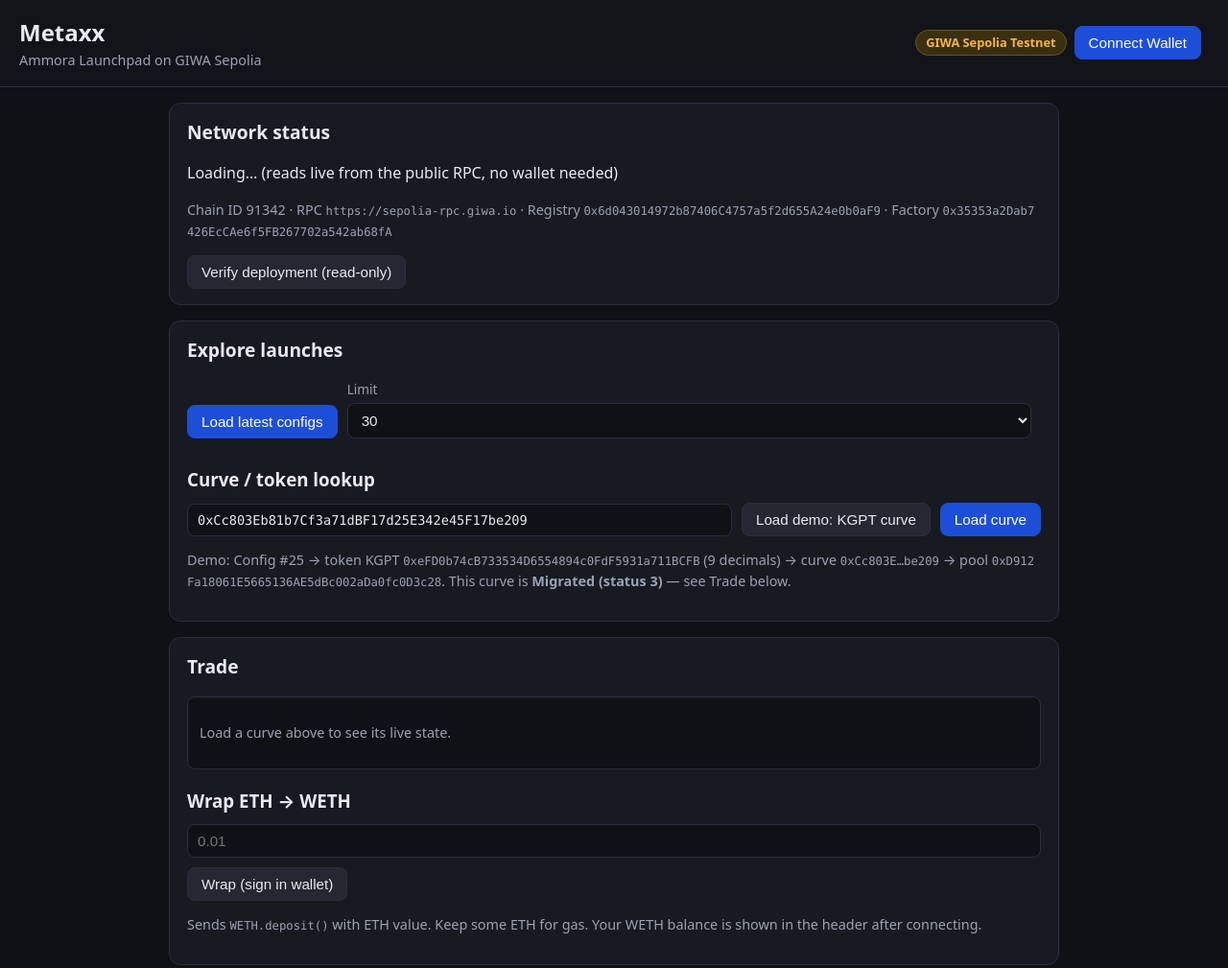
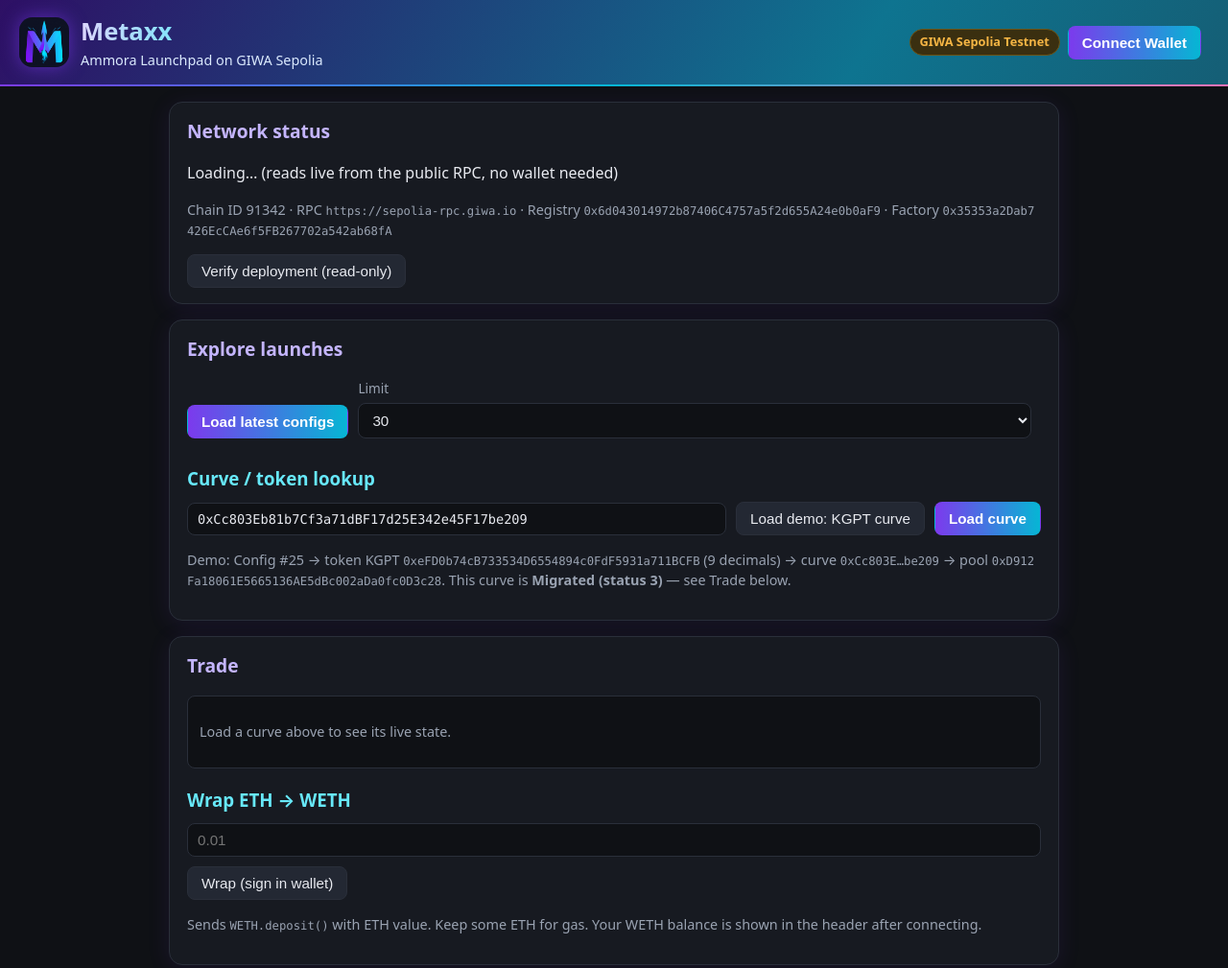
Before and after one commit to bolankt14/metaxx, a plain HTML site: page index.html in a window 1280 px wide. Shown: the top 1009 px of the page at 96% size. Drawn offline with Linux system fonts and the light colour scheme.

Commit message:
Metaxx logo + colorful theme

```diff
--- a/index.html
+++ b/index.html
@@ -4,6 +4,7 @@
 <meta charset="utf-8">
 <meta name="viewport" content="width=device-width, initial-scale=1">
 <title>Metaxx — Ammora Launchpad on GIWA Sepolia</title>
+<link rel="icon" type="image/webp" href="./metaxx-logo.webp">
 <link rel="stylesheet" href="./styles.css">
 <script type="importmap">
 {
@@ -17,8 +18,11 @@
 <body>
 <header class="topbar">
   <div class="brand">
-    <h1>Metaxx</h1>
-    <p class="sub">Ammora Launchpad on GIWA Sepolia</p>
+    <img src="./metaxx-logo.webp" class="logo" alt="Metaxx logo">
+    <div>
+      <h1>Metaxx</h1>
+      <p class="sub">Ammora Launchpad on GIWA Sepolia</p>
+    </div>
   </div>
   <div class="wallet-box">
     <span class="badge testnet">GIWA Sepolia Testnet</span>
--- a/styles.css
+++ b/styles.css
@@ -1,27 +1,40 @@
 :root { --bg:#0f1115; --card:#171a21; --line:#2a2f3a; --text:#e8eaf0; --muted:#9aa3b2;
-  --accent:#6ea8fe; --good:#4cc38a; --warn:#f5b544; --bad:#f26d6d; }
+  --accent:#a78bfa; --accent2:#22d3ee; --good:#4cc38a; --warn:#f5b544; --bad:#f26d6d;
+  --grad:linear-gradient(90deg,#7c3aed,#06b6d4); }
 * { box-sizing:border-box; }
-body { margin:0; background:var(--bg); color:var(--text); font-family:system-ui,-apple-system,"Segoe UI",Roboto,sans-serif; line-height:1.5; }
+body { margin:0; color:var(--text); font-family:system-ui,-apple-system,"Segoe UI",Roboto,sans-serif; line-height:1.5;
+  background:
+    radial-gradient(700px 300px at 15% -5%, rgba(124,58,237,.28), transparent 60%),
+    radial-gradient(700px 300px at 85% -5%, rgba(6,182,212,.22), transparent 60%),
+    var(--bg); }
 .topbar { display:flex; flex-wrap:wrap; gap:12px; align-items:center; justify-content:space-between;
-  padding:16px 20px; border-bottom:1px solid var(--line); background:#12141a; position:sticky; top:0; z-index:10; }
-.brand h1 { margin:0; font-size:1.5rem; }
-.brand .sub { margin:0; color:var(--muted); font-size:.9rem; }
+  padding:14px 20px; border-bottom:2px solid transparent;
+  border-image:linear-gradient(90deg,#7c3aed,#06b6d4,#f472b6) 1;
+  background:linear-gradient(120deg,#2e1065,#0e7490 70%,#155e75); position:sticky; top:0; z-index:10; }
+.brand { display:flex; align-items:center; gap:12px; }
+.brand .logo { width:52px; height:52px; border-radius:14px; box-shadow:0 0 18px rgba(124,58,237,.55); }
+.brand h1 { margin:0; font-size:1.6rem; background:linear-gradient(90deg,#ddd6fe,#67e8f9,#fbcfe8);
+  -webkit-background-clip:text; background-clip:text; color:transparent; }
+.brand .sub { margin:0; color:#dbeafe; font-size:.9rem; }
 .wallet-box { display:flex; flex-wrap:wrap; gap:8px; align-items:center; }
 .badge { display:inline-block; padding:3px 10px; border-radius:999px; font-size:.8rem; font-weight:600; }
 .badge.testnet { background:#3a2f10; color:var(--warn); border:1px solid #6b5518; }
 main { max-width:960px; margin:0 auto; padding:16px; }
-.card { background:var(--card); border:1px solid var(--line); border-radius:12px; padding:16px 18px; margin-bottom:16px; }
-.card h2 { margin-top:0; font-size:1.2rem; }
-.card h3 { margin-bottom:6px; }
+.card { background:var(--card); border:1px solid var(--line); border-radius:14px; padding:16px 18px; margin-bottom:16px;
+  box-shadow:0 4px 24px rgba(124,58,237,.10); }
+.card h2 { margin-top:0; font-size:1.2rem; color:#c4b5fd; }
+.card h3 { margin-bottom:6px; color:#67e8f9; }
 .muted { color:var(--muted); font-size:.9rem; }
 .mono { font-family:ui-monospace,SFMono-Regular,Menlo,monospace; font-size:.85em; word-break:break-all; }
 .btn { background:#232833; color:var(--text); border:1px solid var(--line); border-radius:8px;
   padding:8px 14px; cursor:pointer; font-size:.95rem; }
 .btn:hover { border-color:var(--accent); }
-.btn.primary { background:#1d4ed8; border-color:#1d4ed8; color:#fff; }
+.btn.primary { background:var(--grad); border-color:transparent; color:#fff; font-weight:600; }
+.btn.primary:hover { filter:brightness(1.15); }
 .btn:disabled { opacity:.45; cursor:not-allowed; }
 input, select { background:#0f1115; color:var(--text); border:1px solid var(--line); border-radius:8px;
   padding:8px 10px; font-size:.95rem; width:100%; }
+input:focus, select:focus { outline:none; border-color:var(--accent); box-shadow:0 0 0 2px rgba(124,58,237,.35); }
 label { display:flex; flex-direction:column; gap:4px; font-size:.85rem; color:var(--muted); flex:1 1 200px; }
 .row { display:flex; gap:10px; align-items:flex-end; flex-wrap:wrap; margin:10px 0; }
 .row.wrap { align-items:flex-end; }
@@ -46,4 +59,5 @@ footer a { color:var(--accent); }
   .topbar { position:static; }
   main { padding:10px; }
   .card { padding:12px; }
+  .brand .logo { width:44px; height:44px; }
 }
```
Also changed, not shown: media-generation-metaxx-logo-1794794833.json (added, +9 -0 lines), metaxx-logo.webp (added).
